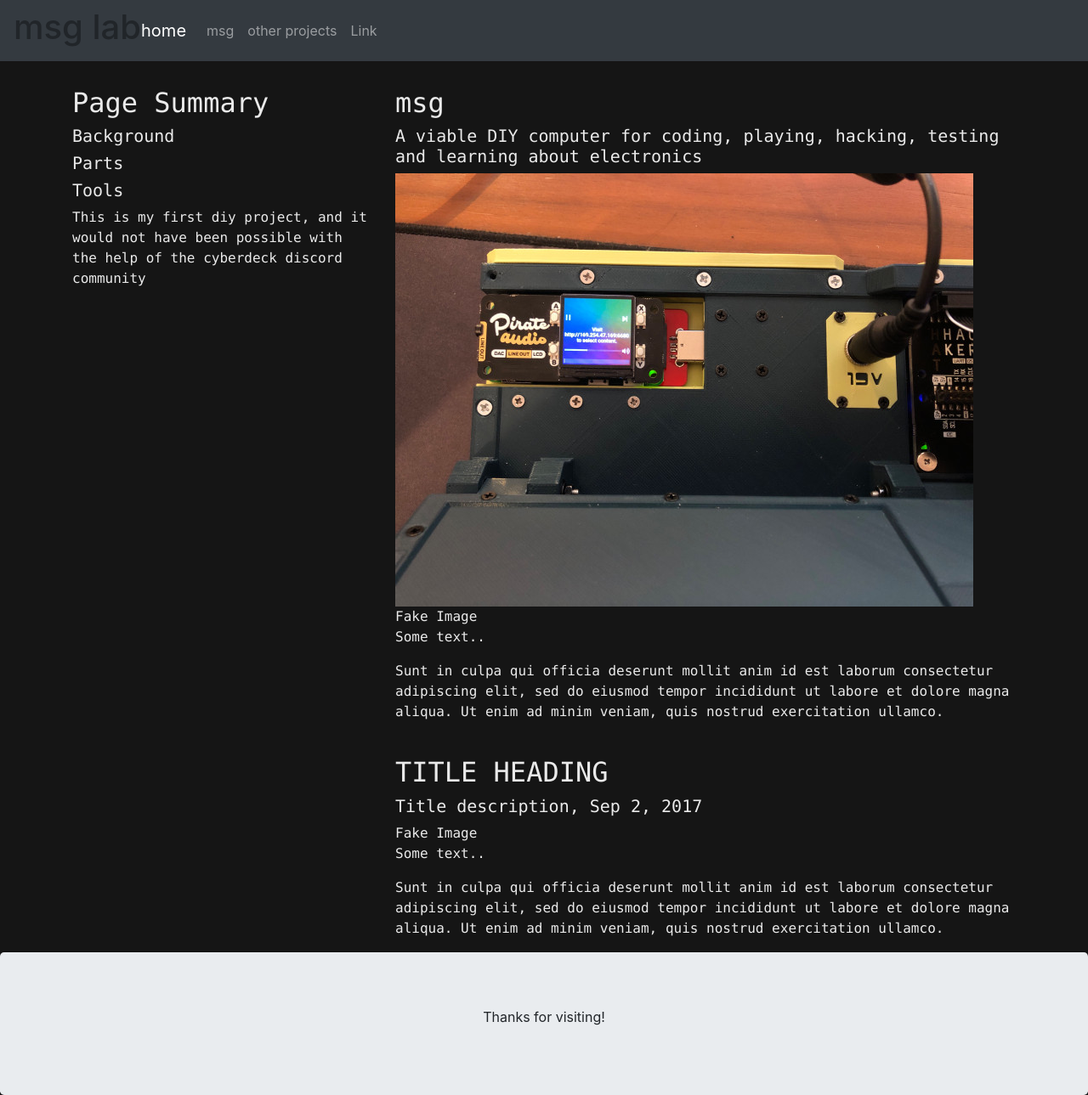
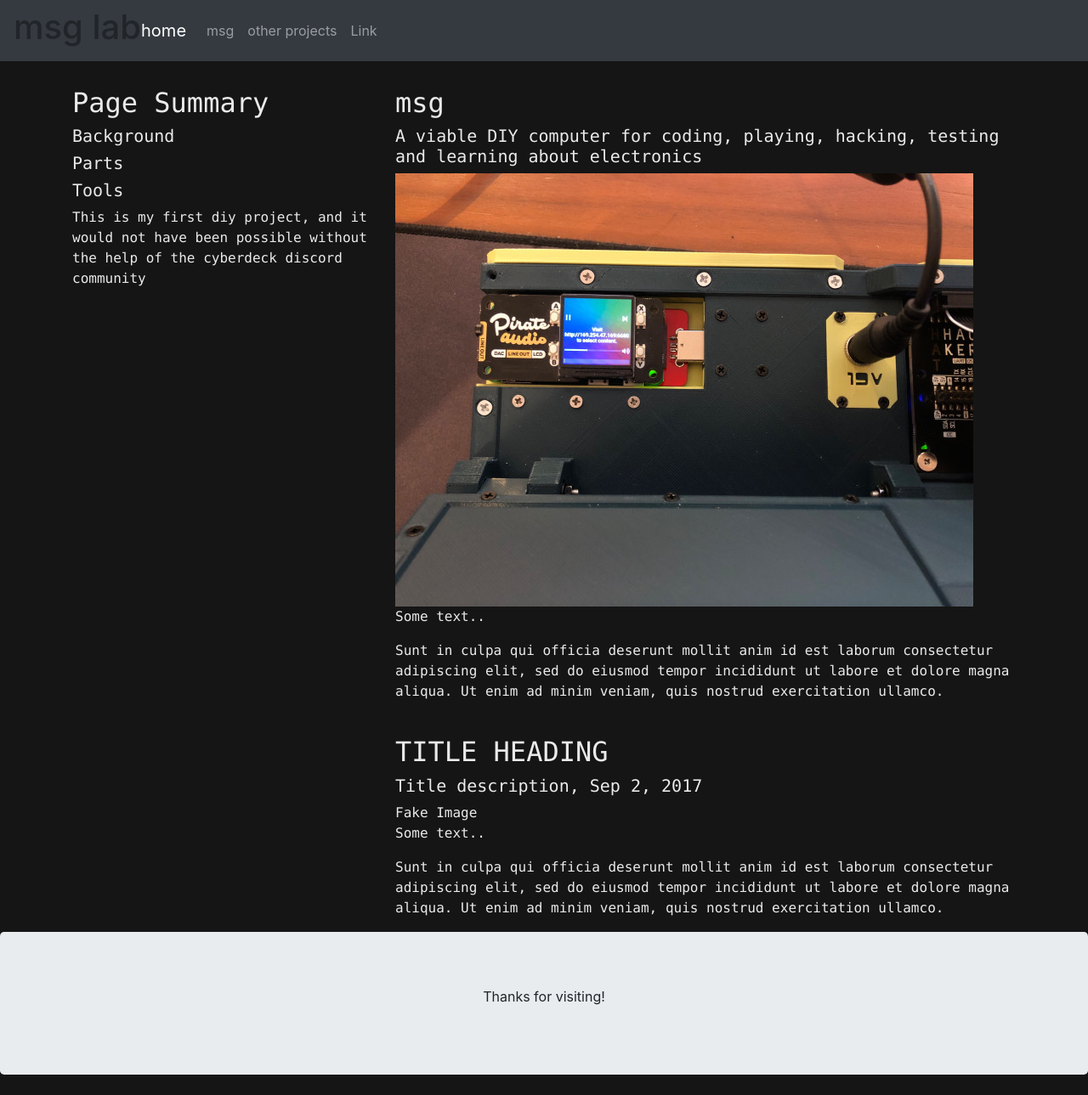
Before and after one commit to msglab/msglab, a Jekyll site: the page html/msg.html, which Jekyll copies as it is, in a window 1280 px wide. Shown: the whole page at 85% size. Built offline with Jekyll 4.4.1, drawn with Linux system fonts in a browser that asks for light colours; nearby versions of some CDN libraries; library files that are not in the unit come from our copies; after the commit the page ends 1265 px from its top, so only the background shows below that.

Commit message:
add link to image

```diff
--- a/html/msg.html
+++ b/html/msg.html
@@ -60,7 +60,7 @@ font-family: Monaco, Bitstream Vera Sans Mono, Lucida Console, Terminal, monospa
         <h5>Background</h5>
         <h5>Parts</h5>
         <h5>Tools</h5>
-        <p>This is my first diy project, and it would not have been possible with the help of the cyberdeck discord community</p>
+        <p>This is my first diy project, and it would not have been possible without the help of the cyberdeck discord community</p>
 <!--         <h3>Some Links</h3>
         <p>Lorem ipsum dolor sit ame.</p>
         <ul class="nav nav-pills flex-column">
@@ -85,7 +85,6 @@ font-family: Monaco, Bitstream Vera Sans Mono, Lucida Console, Terminal, monospa
 
         <img src="/img/exp bay_carousel.jpg" alt="top shot of msg" > <!-- width="200" height="80"> -->
 
-        <div class="fakeimg">Fake Image</div>
         <p>Some text..</p>
         <p>Sunt in culpa qui officia deserunt mollit anim id est laborum consectetur adipiscing elit, sed do eiusmod tempor incididunt ut labore et dolore magna aliqua. Ut enim ad minim veniam, quis nostrud exercitation ullamco.</p>
         <br>
--- a/index.html
+++ b/index.html
@@ -92,11 +92,12 @@
         <h2>msg</h2>
         <h5>a viable daily driver cyberdeck</h5>
           <div class="main-page-image">
+            <a href="/html/msg.html">
             <img src="/img/exp bay_carousel.jpg"
             alt="top shot of msg"
             width="340"
-            height="255"
-            href="/html/msg.html">
+            height="255">
+            </a>
           </div>
         <p>a custom build system powered by a nuc computer and a raspberry pi 4</p>
         <p>Sunt in culpa qui officia deserunt mollit anim id est laborum consectetur adipiscing elit, sed do eiusmod tempor incididunt ut labore et dolore magna aliqua. Ut enim ad minim veniam, quis nostrud exercitation ullamco.</p>
```
